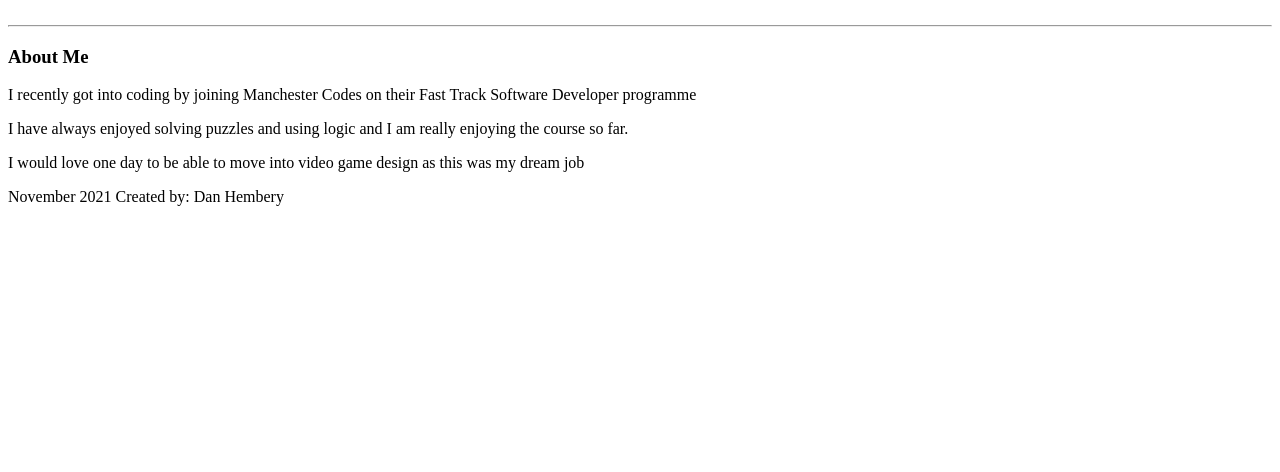
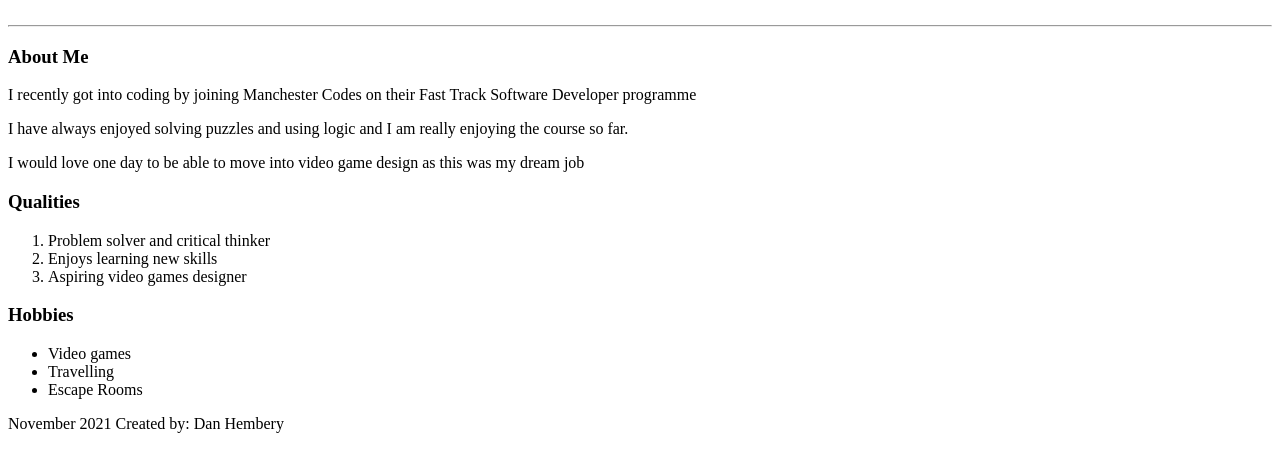
Before and after one commit to DanHembery/portfolio, a plain HTML site: page index.html in a window 1280 px wide. Shown: the part 128-600 px from the top of the page. Drawn offline with Linux system fonts and the light colour scheme.

Commit message:
index.html

```diff
--- a/index.html
+++ b/index.html
@@ -16,6 +16,20 @@
              <p>I recently got into coding by joining Manchester Codes on their Fast Track Software Developer programme</p>
              <p>I have always enjoyed solving puzzles and using logic and I am really enjoying the course so far.</p>
              <p>I would love one day to be able to move into video game design as this was my dream job</p>
+             <h3>Qualities</h3>
+             <ol>
+                <li>Problem solver and critical thinker</li>
+                <li>Enjoys learning new skills</li>
+                <li>Aspiring video games designer</li>
+            </ol>
+            <h3>Hobbies</h3>
+            <ul>
+                <li>Video games</li>
+                <li>Travelling</li>
+                <li>Escape Rooms</li>
+            </ul>
+
+
         </main>
             <footer>November 2021 Created by: Dan Hembery</footer>
         </body>
```
Lines whose indentation alone changed are shown as unchanged.
